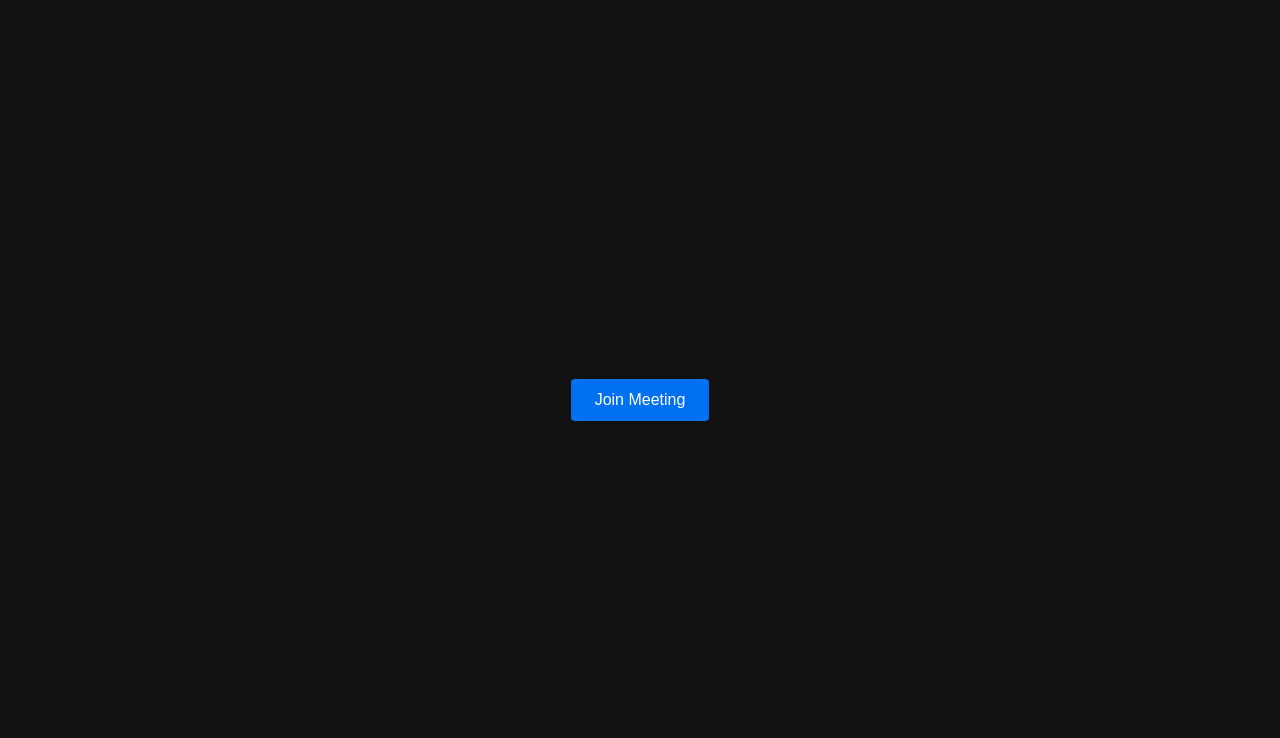
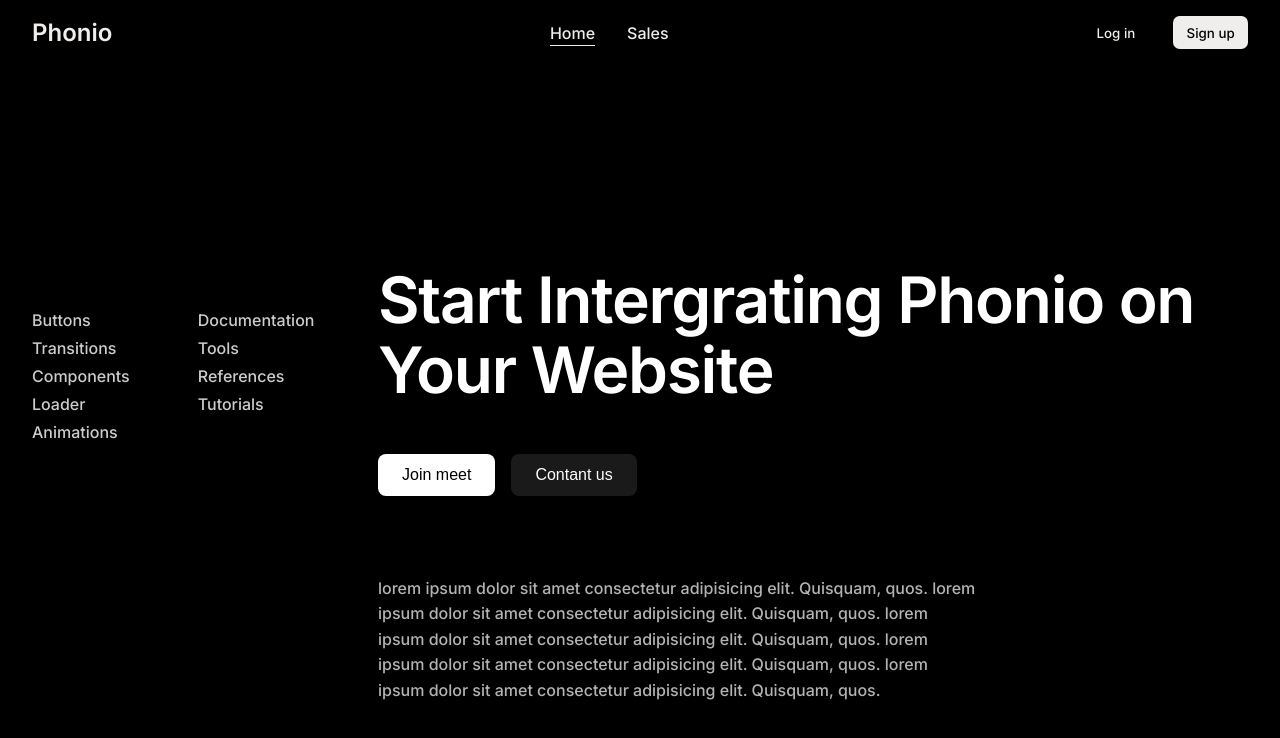
Before and after one commit to narharikale/silvy, a Next.js app: page / in a window 1280 px wide. Shown: the top 738 px of the page. Built offline with nearby package versions, Linux system fonts and the light colour scheme.

Commit message:
feat: implement Navbar component and update layout with new styles

```diff
--- /dev/null
+++ b/app/components/Navbar/Navbar.js
@@ -0,0 +1,37 @@
+'use client'
+
+import { usePathname } from 'next/navigation'
+import styles from './Navbar.module.css'
+import Image from 'next/image'
+import Link from 'next/link'
+
+export default function Navbar() {
+    const pathname = usePathname()
+
+    return (
+        <nav className={styles.navbar}>
+            <div className={styles.logo}>
+                <Link className={styles.logoText} href="/">Phonio</Link>
+                <Image src="/assets/logo.svg" alt="logo" color='white' width={24} height={24} />
+            </div>
+            <div className={styles.menu}>
+                <Link
+                    className={`${styles.menuLink} ${pathname === '/' ? styles.active : ''}`}
+                    href="/"
+                >
+                 Home
+                </Link>
+                <Link
+                    className={`${styles.menuLink} ${pathname === '/sales-agent' ? styles.active : ''}`}
+                    href="/sales-agent"
+                >
+                    Sales
+                </Link>
+            </div>
+            <div className={styles.actions}>
+                <button className={styles.secondaryButton}>Log in</button>
+                <button className={styles.primaryButton}>Sign up</button>
+            </div>
+        </nav>
+    )
+}
--- /dev/null
+++ b/app/components/Navbar/Navbar.module.css
@@ -0,0 +1,108 @@
+.navbar {
+    display: flex;
+    justify-content: space-between;
+    align-items: center;
+    padding: 1rem 2rem;
+    font-size: 1rem;
+    font-weight: 500;
+    line-height: 1.4;
+    font-family: 'Inter', PP Neue Montreal, Arial, sans-serif;
+    position: sticky;
+    top: 0;
+    z-index: 100;
+}
+
+.primaryButton {
+    color: var(--color-dark);
+    background-color: var(--color-light);
+    display: flex;
+    justify-content: center;
+    align-items: center;
+    height: 2.5em;
+    padding-left: 1em;
+    padding-right: 1em;
+    border-radius: 0.5em;
+    font-family: inherit;
+    font-weight: 500;
+    cursor: pointer;
+    transition: transform 0.2s ease;
+    border: none;
+}
+
+.primaryButton:hover {
+    transform: translateY(-2px);
+}
+
+.secondaryButton {
+    color: var(--color-light);
+    background-color: transparent;
+    justify-content: center;
+    align-items: center;
+    display: flex;
+    border: 0;
+    font-family: inherit;
+    font-weight: 500;
+    cursor: pointer;
+    transition: opacity 0.2s ease;
+}
+
+.secondaryButton:hover {
+    opacity: 0.8;
+}
+
+.btnSmall{
+    height: 2.5em;
+    padding-left: 1em;
+    padding-right: 1em;
+}
+
+.menu{
+    justify-content: center;
+    align-items: center;
+    display: flex;
+    gap: 2em;
+}
+
+.menuLink{
+    color: var(--color-light);
+    text-decoration: none;
+position: relative;
+    padding: 0;
+    transition: opacity 0.2s ease;
+}
+
+.menuLink:hover {
+    opacity: 0.8;
+}
+
+.menuLink.active::after {
+    content: '';
+    position: absolute;
+    bottom: -2px;
+    left: 0;
+    width: 100%;
+    height: 0.5px;
+    background-color: var(--color-light);
+}
+
+.actions{
+    display: flex;
+    gap: 2em;
+    align-items: center;
+}
+
+.logo{
+    display: flex;
+    align-items: center;
+    gap: 0.5em;
+    font-size: 1.5rem;
+    font-weight: 600;
+
+    width: 4em;
+}
+
+.logoText{
+    color: var(--color-light);
+    text-decoration: none;
+
+}
--- a/app/layout.js
+++ b/app/layout.js
@@ -1,29 +1,21 @@
-import { Geist, Geist_Mono } from "next/font/google";
-import "../styles/globals.css";
-import '@livekit/components-styles';
-import '@livekit/components-styles/prefabs';
+import '../styles/globals.css'
+import { Inter } from 'next/font/google'
+import Navbar from './components/Navbar/Navbar'
 
-const geistSans = Geist({
-  variable: "--font-geist-sans",
-  subsets: ["latin"],
-});
-
-const geistMono = Geist_Mono({
-  variable: "--font-geist-mono",
-  subsets: ["latin"],
-});
+const inter = Inter({ subsets: ['latin'] })
 
 export const metadata = {
-  title: "Create Next App",
-  description: "Generated by create next app",
-};
+  title: 'Phonio',
+  description: 'Phonio application',
+}
 
 export default function RootLayout({ children }) {
   return (
     <html lang="en">
-      <body className={`${geistSans.variable} ${geistMono.variable}`}>
+      <body className={inter.className}>
+        <Navbar />
         {children}
       </body>
     </html>
-  );
+  )
 }
--- a/app/page.js
+++ b/app/page.js
@@ -1,4 +1,3 @@
-
 'use client'
 
 import { useState } from 'react'
@@ -18,9 +17,56 @@ export default function Home() {
 
   return (
     <div className={styles.container}>
-      <button className={styles.joinButton} onClick={handlerModalOpen}>
-        Join Meeting
-      </button>
+      <main className={styles.main}>
+        <section className={styles.hero}>
+          <div className={styles.homeHero}>
+            <div className={styles.homeHeroInner}>
+              <div>
+                <div>
+                  <li>Buttons</li>
+                  <li>Transitions</li>
+                  <li>Components</li>
+                  <li>Loader</li>
+                  <li>Animations</li>
+
+
+
+                </div>
+                <div>
+                  <li>Documentation</li>
+                  <li>Tools</li>
+                  <li>References</li>
+                  <li>Tutorials</li>
+
+                </div>
+              </div>
+              <div>
+                <h1>Start Intergrating Phonio on Your Website</h1>
+
+                <div>
+
+                  <button> Join meet</button>
+                  <button> Contant us</button>
+
+                </div>
+              </div>
+
+              <div> hidden</div>
+              <div>
+                <p> lorem ipsum dolor sit amet consectetur adipisicing elit. Quisquam, quos.
+                  lorem ipsum dolor sit amet consectetur adipisicing elit. Quisquam, quos.
+                  lorem ipsum dolor sit amet consectetur adipisicing elit. Quisquam, quos.
+                  lorem ipsum dolor sit amet consectetur adipisicing elit. Quisquam, quos.
+                  lorem ipsum dolor sit amet consectetur adipisicing elit. Quisquam, quos.
+
+
+                </p>
+              </div>
+
+            </div>
+          </div>
+        </section>
+      </main>
       <MeetModal isOpen={isModalOpen} onClose={handlerModalClose} />
     </div>
   );
--- a/styles/globals.css
+++ b/styles/globals.css
@@ -1,10 +1,19 @@
+@import url('https://fonts.googleapis.com/css2?family=Inter:wght@400;500;600;700&display=swap');
+
+:root{
+  --color-dark: black;
+  --color-neutral-dark: #131313;
+  --color-light: #efeeec;
+}
+
+
 * {
   box-sizing: border-box;
 }
 
 html {
   color-scheme: dark;
-  background-color: #111;
+  background-color: black;
 }
 
 html,
@@ -13,55 +22,13 @@ body {
   width: 100%;
   height: 100%;
   margin: 0px;
+  font-size: 16px;
+  font-family: 'Inter', PP Neue Montreal, Arial, sans-serif;
+  font-weight: 500;
+  line-height: 1;
 }
 
 body {
   display: flex;
   flex-direction: column;
 }
-
-.header {
-  max-width: 500px;
-  padding-inline: 2rem;
-}
-
-.header > img {
-  display: block;
-  margin: auto;
-  max-width: 100%;
-}
-
-.header > h2 {
-  font-family: 'TWK Everett', sans-serif;
-  font-style: normal;
-  font-weight: 400;
-  font-size: 1.25rem;
-  line-height: 144%;
-  text-align: center;
-  color: rgba(255, 255, 255, 0.6);
-}
-
-footer {
-  width: 100%;
-  padding: 1.5rem 2rem;
-  text-align: center;
-  color: rgba(255, 255, 255, 0.6);
-  background-color: var(--lk-bg);
-  border-top: 1px solid rgba(255, 255, 255, 0.15);
-}
-
-footer a,
-h2 a {
-  color: #ff6352;
-  text-decoration-color: #a33529;
-  text-underline-offset: 0.125em;
-}
-
-footer a:hover,
-h2 a {
-  text-decoration-color: #ff6352;
-}
-
-h2 a {
-  text-decoration: none;
-}
--- a/styles/home.module.css
+++ b/styles/home.module.css
@@ -1,23 +1,232 @@
 .container {
+  display: flex;
+  flex-direction: column;
   min-height: 100vh;
+  width: 100%;
+}
+
+.main {
+  flex: 1;
   display: flex;
+  flex-direction: column;
+  padding: 0;
+}
+
+.hero {
+  min-height: 100vh;
+  width: 100%;
+  position: relative;
+  background-color: black;
+}
+
+.homeHero {
+  width: 100%;
+  height: 100vh;
+  display: flex;
+  justify-content: space-between;
+  align-items: center;
+  padding: 0 2rem;
+}
+
+.homeHeroInner {
+  display: grid;
+  grid-template-columns: 250px 1fr;
+  grid-template-rows: auto auto;
+  max-width: 1400px;
+  width: 100%;
+  gap: 4rem;
+  column-gap: 6rem;
+  justify-content: space-between;
+}
+
+/* Left navigation links */
+.homeHeroInner > div:first-child {
+  display: flex;
+  gap: 4px;
+  grid-column: 1;
+  grid-row: 1;
+  align-self: flex-start;
+  margin-top: 6rem;
+}
+
+.homeHeroInner > div:first-child > div {
+  display: flex;
+  flex-direction: column;
+  gap: 4px;
+}
+
+.homeHeroInner > div:first-child > div:first-child {
+  margin-right: 4rem;
+}
+
+.homeHeroInner > div:first-child li {
+  list-style: none;
+  color: white;
+  font-size: 1rem;
+  opacity: 0.8;
+  padding: 4px 0;
+  cursor: pointer;
+  transition: opacity 0.2s ease;
+}
+
+.homeHeroInner > div:first-child li:hover {
+  opacity: 1;
+}
+
+/* Center heading and buttons */
+.homeHeroInner > div:nth-child(2) {
+  grid-column: 2;
+  grid-row: 1;
+  display: flex;
+  flex-direction: column;
+  align-items: flex-start;
   justify-content: center;
+  text-align: left;
+}
+
+.homeHeroInner > div:nth-child(2) h1 {
+  font-size: clamp(2.5rem, 5vw, 4.5rem);
+  font-weight: 600;
+  line-height: 1.1;
+  margin-bottom: 3rem;
+  color: white;
+  letter-spacing: -0.02em;
+  text-align: left;
+}
+
+.homeHeroInner > div:nth-child(2) > div {
+  display: flex;
+  gap: 1rem;
+}
+
+.homeHeroInner > div:nth-child(2) button:first-child {
+  background-color: white;
+  color: black;
+  border: none;
+  border-radius: 0.5rem;
+  padding: 0.75rem 1.5rem;
+  font-size: 1rem;
+  font-weight: 500;
+  cursor: pointer;
+  transition: transform 0.2s ease;
+}
+
+.homeHeroInner > div:nth-child(2) button:first-child:hover {
+  transform: translateY(-2px);
+}
+
+.homeHeroInner > div:nth-child(2) button:last-child {
+  background-color: rgba(255, 255, 255, 0.1);
+  color: white;
+  border: none;
+  border-radius: 0.5rem;
+  padding: 0.75rem 1.5rem;
+  font-size: 1rem;
+  font-weight: 500;
+  cursor: pointer;
+  transition: transform 0.2s ease;
+  display: flex;
   align-items: center;
-    padding: 20px;
+  gap: 0.5rem;
+}
+
+.homeHeroInner > div:nth-child(2) button:last-child:hover {
+  transform: translateY(-2px);
+  background-color: rgba(255, 255, 255, 0.15);
+}
+
+/* Hidden div */
+.homeHeroInner > div:nth-child(3) {
+  display: none;
+}
+
+/* Description text */
+.homeHeroInner > div:last-child {
+  grid-column: 2;
+  grid-row: 2;
+  max-width: 600px;
+  margin: 0;
+  color: rgba(255, 255, 255, 0.7);
+  font-size: 1rem;
+  line-height: 1.6;
+  text-align: left;
+}
+
+/* Responsive adjustments */
+@media (max-width: 1024px) {
+  .homeHeroInner {
+    grid-template-columns: 1fr;
+    grid-template-rows: auto auto auto;
+    gap: 3rem;
+  }
+
+  .homeHeroInner > div:first-child {
+    grid-column: 1;
+    grid-row: 3;
+    justify-content: center;
+    margin-top: 0;
+  }
+
+  .homeHeroInner > div:first-child > div:first-child {
+    margin-right: 2rem;
+  }
+
+  .homeHeroInner > div:nth-child(2) {
+    grid-column: 1;
+    grid-row: 1;
+    align-items: center;
+    text-align: center;
+  }
+
+  .homeHeroInner > div:nth-child(2) h1 {
+    text-align: center;
+  }
+
+  .homeHeroInner > div:last-child {
+    grid-column: 1;
+    grid-row: 2;
+    margin: 0 auto;
+    text-align: center;
+  }
+}
+
+@media (max-width: 768px) {
+  .homeHeroInner > div:first-child {
+    flex-direction: column;
+    gap: 2rem;
+  }
+
+  .homeHeroInner > div:first-child > div:first-child {
+    margin-right: 0;
+  }
+}
+
+.heroContent {
+  max-width: 800px;
+  text-align: center;
+}
+
+.heroTitle {
+  font-size: clamp(2.5rem, 5vw, 4rem);
+  font-weight: 600;
+  margin-bottom: 2rem;
+  line-height: 1.2;
+  letter-spacing: -0.02em;
 }
 
 .joinButton {
-    background-color: #0070f3;
-    color: white;
+  background-color: var(--color-light);
+  color: var(--color-dark);
   border: none;
-    padding: 12px 24px;
-    border-radius: 4px;
+  border-radius: 0.5rem;
+  padding: 0.75rem 1.5rem;
   font-size: 1rem;
   font-weight: 500;
   cursor: pointer;
-    transition: background-color 0.2s;
+  transition: transform 0.2s ease;
+  font-family: inherit;
 }
 
 .joinButton:hover {
-    background-color: #0051cc;
+  transform: translateY(-2px);
 }
```
Also changed, not shown: public/assets/logo.svg (added). Lines whose indentation alone changed are shown as unchanged.
